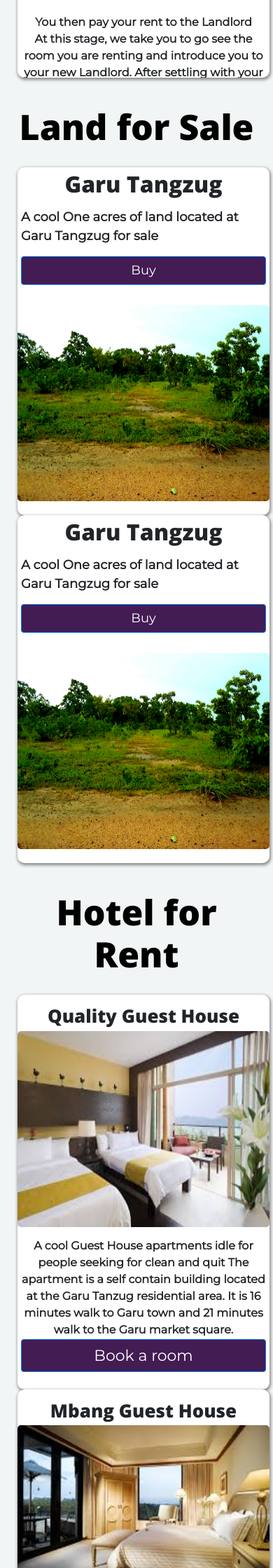
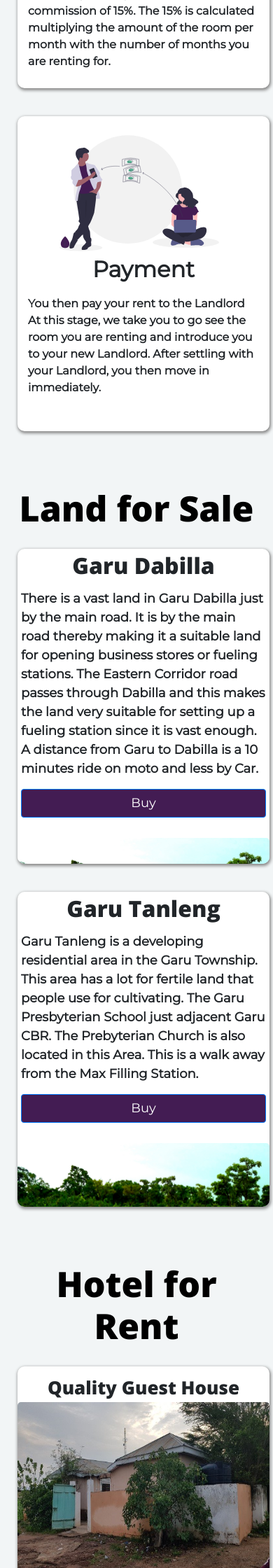
Before and after one commit to rasheedmhd/yapaala, a Django app: page / in a window 390 px wide. Shown: the part 1520-3760 px from the top of the page at 70% size. Run offline with Django 3.2, Linux system fonts and the light colour scheme; data that the repository does not hold is empty; some libraries are stand-ins or nearby versions.

Commit message:
Home page UI Fixes

```diff
--- a/static/css/home.css
+++ b/static/css/home.css
@@ -96,29 +96,40 @@ How yapaala works
 	text-align: left;
 }
 
-.how_it_works_imgs {
+/*.how_it_works_imgs {
 	padding-left: 120px;
 	width: 100%;
 	height: 100%;
-}
+}*/
 
 .contact_info {
 	width: 100%;
-	height: 100%;
+	height: 430px;
 	overflow: hidden;
 	box-shadow: 1px 2px 4px 1px #888888;
 	border-radius: 10px;
+
 }
 
+
 .contact_info img {
-	width: 50%;
+	width: 80%;
+	height: 200px;
 	background-size: cover;
-	height: 50%;
+	padding-left: 60px;
+	padding-top: 20px;
+
 }
 
 .contact_caption h2, p{
 	font-weight: bold;
 	text-align: center;
+}
+
+.contact_caption p{
+	text-align: left;
+	padding-left: 10px;
+	padding-right: 10px;
 }
 
 .btn_styling {
@@ -140,7 +151,7 @@ Land for sale
 
 .land_info {
 	width: 100%;
-	height: 100%;
+	height: 500px;
 	overflow: hidden;
 	box-shadow: 1px 2px 4px 1px #888888;
 	border-radius: 10px;
@@ -149,7 +160,7 @@ Land for sale
 .land_info img {
 	width: 100%;
 	background-size: cover;
-	height: 340px;
+	height: 300px;
 	overflow: hidden;
 	margin: 0px;
 	padding: 0px;
@@ -172,6 +183,7 @@ Land for sale
 	font-size: 18px;
 }
 
+
 .details_section p {
 	text-align: left;
 	font-size: 18px;
@@ -191,7 +203,7 @@ Hotel for Rent
 
 .hotel_info {
 	width: 100%;
-	height: 100%;
+	height: 500px;
 	overflow: hidden;
 	box-shadow: 1px 2px 4px 1px #888888;
 	border-radius: 10px;
@@ -200,7 +212,7 @@ Hotel for Rent
 .hotel_info img {
 	width: 100%;
 	background-size: cover;
-	height: 280px;
+	height: 240px;
 	overflow: hidden;
 	border-radius: 5px;
 }
@@ -280,19 +292,24 @@ Hotel for Rent
 		text-align: left;
 	}
 
-	.contact_info {
-		width: 100%;
-		height: 100%;
-	}
-
 
 	.contact_info {
 		width: 100%;
-		height: 100%;
+		height: 450px;
 		box-shadow: 1px 2px 4px 1px #888888;
 		border-radius: 10px;
 		margin-bottom: 30px;
 	}
+
+	.contact_info img {
+		width: 80%;
+		height: 200px;
+		background-size: cover;
+		padding-left: 60px;
+		padding-top: 20px;
+	}
+
+
 
 
 	/* End of How Yapaala Works*/
@@ -309,22 +326,22 @@ Hotel for Rent
 
 	.land_info {
 		width: 100%;
-		height: 100%;
+		height: 450px;
 		overflow: hidden;
 		box-shadow: 1px 2px 4px 1px #888888;
+		margin-bottom: 30px;
 	}
 
 	.land_info img {
 		width: 100%;
 		background-size: cover;
-		height: 280px;
+		height: 240px;
 		overflow: hidden;
-
 	}
 
 	/*End of Land for sale section*/
 
-
+	/*Hotels for rent section*/
 	.hotel_section h1{
 		color: black;
 		padding-top: 50px;
@@ -333,9 +350,26 @@ Hotel for Rent
 		text-align: left;
 	}
 
+	.hotel_info {
+		width: 100%;
+		height: auto;
+		margin-bottom: 30px;
+
+	}
+
+	.hotel_info img {
+		width: 100%;
+		background-size: cover;
+		height: 250px;
+		overflow: hidden;
+		border-radius: 5px;
+	}
+
+
 	.btn_styling{
 		margin-top: 20px;
 	}
+	/*End of Hotels for rent section*/
 
 	@media (max-width: 300px) {
 		.get_started {
--- a/templates/home/all_areas.html
+++ b/templates/home/all_areas.html
@@ -4,7 +4,7 @@
 {% load cloudinary %}
 
 {% block content %}
-<link rel="stylesheet" type="text/css" href="{% static 'css/all.css' %}">
+<link rel="stylesheet" type="text/css" href="{% static 'css/home.css' %}">
 <link rel="stylesheet" type="text/css" href="{% static 'css/base/pagination.css' %}">
 
 
--- a/templates/home/home.html
+++ b/templates/home/home.html
@@ -154,9 +154,9 @@ Lands for sale
         <div class="thumbnail land_info">
 
           <div class="caption land_caption">
-            <h2 class="land_location text-center">Garu Tangzug</h2>
+            <h2 class="land_location text-center">Garu Dabilla</h2>
                <div class="details_section">
-                  <p>A cool One acres of land located at Garu Tangzug for sale <br>
+                  <p> There is a vast land in Garu Dabilla just by the main road. It is by the main road thereby making it a suitable land for opening business stores or fueling stations. The Eastern Corridor road passes through Dabilla and this makes the land very suitable for setting up a fueling station since it is vast enough. A distance from Garu to Dabilla is a 10 minutes ride on moto and less by Car.
                   </p>
                     <p><a href="{% url 'lands:lands' %}" id="details" class="btn btn-primary btn_styling" role="button">Buy</a></p><br>
 
@@ -171,10 +171,9 @@ Lands for sale
         <div class="col-sm-6 col-md-6">
           <div class="thumbnail land_info">
             <div class="caption land_caption">
-              <h2 class="land_location text-center">Garu Tangzug</h2>
+              <h2 class="land_location text-center">Garu Tanleng</h2>
                   <div class="details_section">
-                    <p>A cool One acres of land located at Garu Tangzug for sale <br>
-                    </p>
+                    <p> Garu Tanleng is a developing residential area in the Garu Township. This area has a lot for fertile land that people use for cultivating. The Garu Presbyterian School just adjacent Garu CBR. The Prebyterian Church is also located in this Area. This is a walk away from the Max Filling Station. </p>
                       <p><a href="{% url 'lands:lands' %}" id="details" class="btn btn-primary btn_styling" role="button">Buy</a></p><br>
                </div>
                   <img src="{% static 'assets/land.jpg' %}" alt="land picture">
@@ -195,9 +194,9 @@ Hotel Section
         <div class="thumbnail hotel_info">
           <div class="caption hotel_caption">
             <h2 class="hotel_name text-center">Quality Guest House</h2>
-                  <img src="{% static 'assets/hotel1.jpg' %}" alt="contact us">
+                  <img src="{% static 'assets/qaulity.jpeg' %}" alt="contact us">
                    <div class="hotel_details">
-                      <p>A cool Guest House apartments idle for people seeking for clean and quit The apartment is a self contain building located at the Garu Tanzug residential area. It is 16 minutes walk to Garu town and 21 minutes walk to the Garu market square.
+                      <p>Quality Guest House, located at Garu Tanzug is the first Guest House in the Garu Township. It is walled and Gated and has parking spaces right outside of its entrance. It has 24/7 Security and the rooms are beautifully decorated. It houses a swimming pool in the middle of the Guest House.
                       </p>
                    </div>
                  <p><a href="{% url 'hotels:hotel' %}" id="details" class="btn btn-primary btn_styling" role="button">Book a room</a></p>
@@ -210,11 +209,11 @@ Hotel Section
         <div class="col-sm-6 col-md-6">
           <div class="thumbnail hotel_info">
             <div class="caption hotel_caption">
-              <h2 class="hotel_name text-center">Mbang Guest House</h2>
-                  <img src="{% static 'assets/hotel2.jpg' %}" alt="contact us">
+              <h2 class="hotel_name text-center">M.A Modern Guest House</h2>
+                  <img src="{% static 'assets/ma.jpeg' %}" alt="contact us">
 
                   <div class="hotel_details">
-                       <p>A cool Guest House apartments idle for those seeking for a quite distination. The house is a private Four-coner building located at the Garu-Natinga. The apartment is 7 minutes walk to Garu Y-junction and 16 minutes walk to the Garu Market Square..
+                       <p>The M.A Modern Guest House is a cool Guest House idle for those seeking for a quite distination. The Guest house is a self contained building located at Garu Yapaala. The apartment is 5 minutes walk to Garu Y-junction and 7 minutes walk to the Garu Market Square. The Guest House is walled and Gated.There is a lot of parking spaces within its walls.
                       </p>
                    </div>
 
```
Also changed, not shown: static/assets/ma.jpeg (added), static/assets/qaulity.jpeg (added).
